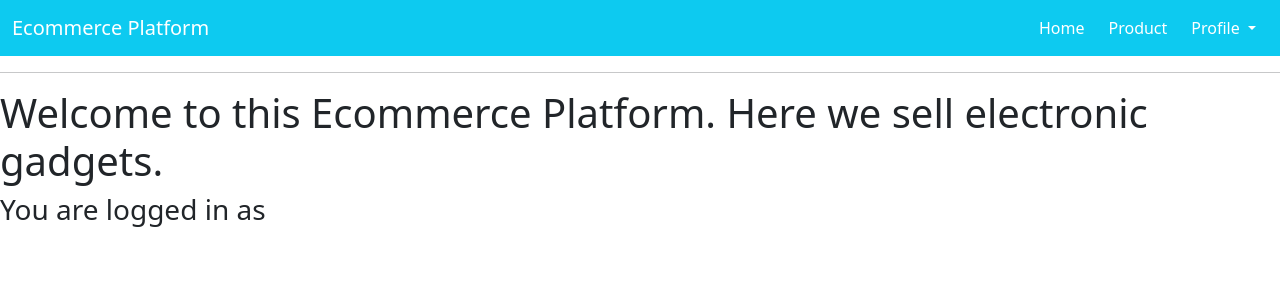
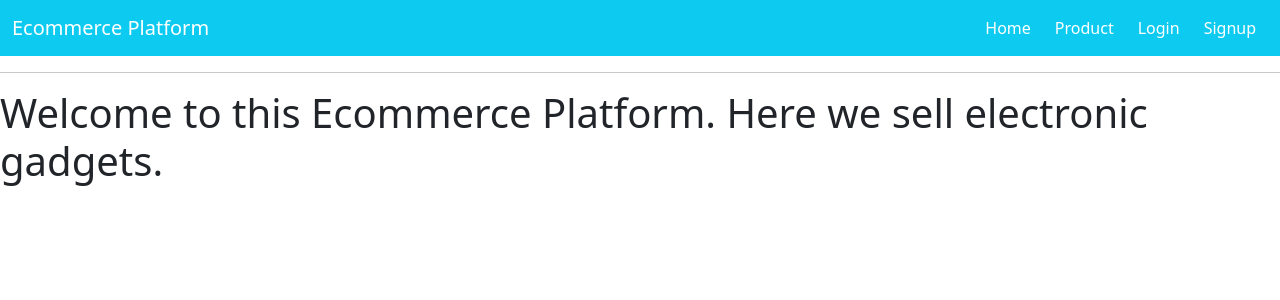
Before and after one commit to adan-shahid/ecommerce_website, a Django app: template templates/index.html in a window 1280 px wide. Shown: the top 300 px of the page. Run offline with Django 3.2, Linux system fonts and the light colour scheme; the template is opened without the code that fills it, so the values that code supplies are empty; some libraries are stand-ins or nearby versions.

Commit message:
completing navbar

```diff
--- a/templates/base.html
+++ b/templates/base.html
@@ -25,6 +25,6 @@
 
     {% endblock %}
         <script src="https://cdn.jsdelivr.net/npm/bootstrap@5.3.8/dist/js/bootstrap.bundle.min.js" integrity="sha384-FKyoEForCGlyvwx9Hj09JcYn3nv7wiPVlz7YYwJrWVcXK/BmnVDxM+D2scQbITxI" crossorigin="anonymous"></script>
-
+        <script type="text/javascript" src="https://cdnjs.cloudflare.com/ajax/libs/mdb-ui-kit/6.4.2/mdb.min.js"></script>
 </body>
 </html>
--- a/templates/index.html
+++ b/templates/index.html
@@ -5,7 +5,7 @@
 
 <h1>Welcome to this Ecommerce Platform. Here we sell electronic gadgets.</h1>
 
-
-<h3> You are logged in as {{user.username}}</h3>
-
+{% if user.is_authenticated %}
+<h2>Welcome, You are logged in as {{user.username}}</h2>
+{% endif %}
 {% endblock %}
--- a/templates/navbar.html
+++ b/templates/navbar.html
@@ -13,6 +13,7 @@
             <li class="nav-item me-3 me-lg-0">
                 <a class="nav-link text-white" href="#"><i class="fas fa-cog mx-1"></i> Product</a>
             </li>
+            {% if user.is_authenticated %}
             <li class="nav-item dropdown">
                 <a data-mdb-dropdown-init class="nav-link dropdown-toggle text-white" href="#" id="navbarDropdown" role="button"
                 data-mdb-toggle="dropdown" aria-expanded="false"> <i class="fas fa-user mx-1"></i> Profile </a>
@@ -23,10 +24,18 @@
                     </li>
 
                     <li>
-                        <a class="dropdown-item" href="#">Log out</a>
+                        <a class="dropdown-item" href="{% url 'logout' %}">Log out</a>
                     </li>
                 </ul>
             </li>
+            {% else %}
+            <li class="nav-item me-3 me-lg-0">
+                <a class="nav-link text-white" href="{% url 'login' %}"><i class="fas fa-cog mx-1"></i> Login</a>
+            </li>
+            <li class="nav-item me-3 me-lg-0">
+                <a class="nav-link text-white" href="{% url 'signup' %}"><i class="fas fa-cog mx-1"></i> Signup</a>
+            </li>
+            {% endif %}
         </ul>
     </div>
 
```
